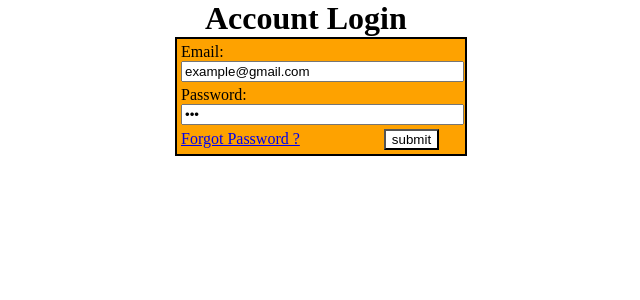
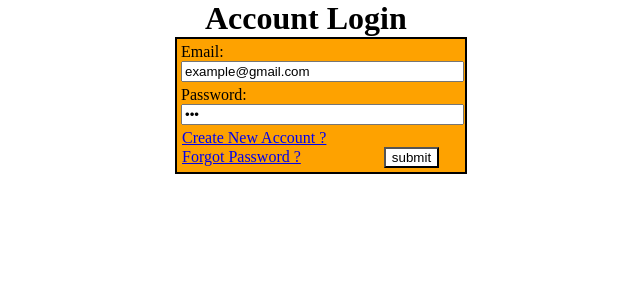
Before and after one commit to StringManolo/React-Practice, a React (Create React App) app in the folder social-network/: page /login in a window 1280 px wide. Shown: the top 300 px of the page, without its empty margins (319-959 px from the left). Built offline with nearby package versions, Linux system fonts and the light colour scheme.

Commit message:
More links and some css changes

```diff
--- a/social-network/src/components/login/Login.js
+++ b/social-network/src/components/login/Login.js
@@ -31,7 +31,8 @@ Password: ${passwordValue}`);
           Password:&nbsp;
           <input type="password" className="loginPassword" value={passwordValue} onChange={hPasswordChange} />
         </label>
-	<Link to="/forgotPassword">Forgot Password ?</Link>
+	<Link to="/sigin" className="formLogin siginLink">Create New Account ?</Link>
+	<Link to="/forgotPassword" className="formLogin forgotPasswordLink">Forgot Password ?</Link>
         <input type="submit" className="loginSubmit" value="submit" />
       </form>
     </>
--- a/social-network/src/components/sigin/Sigin.js
+++ b/social-network/src/components/sigin/Sigin.js
@@ -1,4 +1,5 @@
 import { useState } from "react";
+import { Link } from "react-router-dom";
 
 const Sigin = () => {
   const [ emailValue, setEmail ] = useState("example@gmail.com");
@@ -39,6 +40,7 @@ Tos: ${tosValue}`);
       <label className="siginLabel">
         <input type="checkbox" checked={tosValue} onChange={hTosChange} required /> I acept the terms of service
       </label>
+        <Link to="/login" className="formSigin loginLink">I already have an account</Link>
       <input type="submit" className="siginSubmit" value="submit" />
     </form>
     </>
--- a/social-network/src/index.css
+++ b/social-network/src/index.css
@@ -5,9 +5,19 @@ body {
   text-align: middle;
 }
 
-.link.homeLink {
+.link.homeLink, .formLogin.siginLink {
   display: block;
 }
+
+.formLogin.siginLink {
+  margin-left: 1px;
+}
+
+.formLogin.forgotPasswordLink, .formSigin.loginLink {
+  display: inline-block;
+  margin-left: 1px;
+}
+
 
 .form.formSigin, .form.formLogin {
   width: 280px;
@@ -37,11 +47,11 @@ body {
 }
 
 .siginSubmit {
-  margin-left: 223px;
+  margin-left: 25px;
   background-color: #fff;
 }
 
 .loginSubmit {
-  margin-left: 84px;
+  margin-left: 83px;
   background-color: #fff;
 }
```
